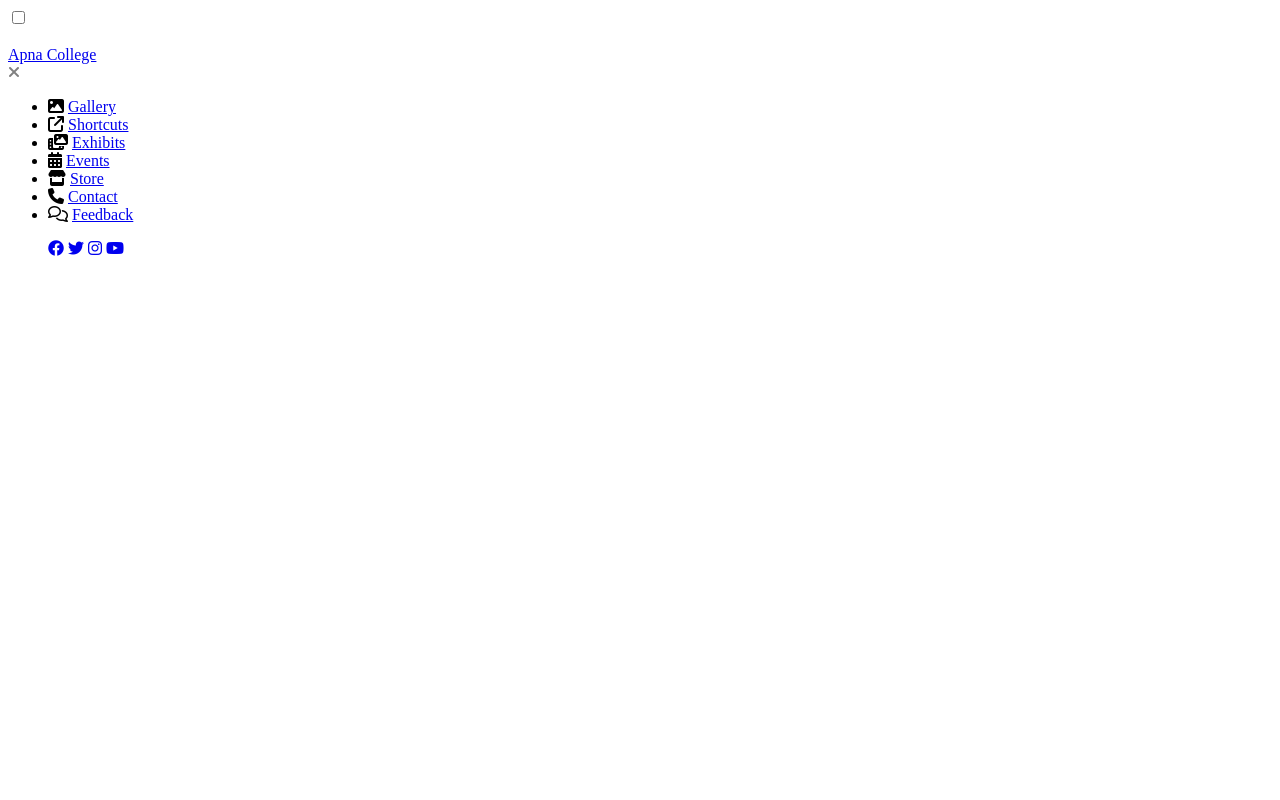
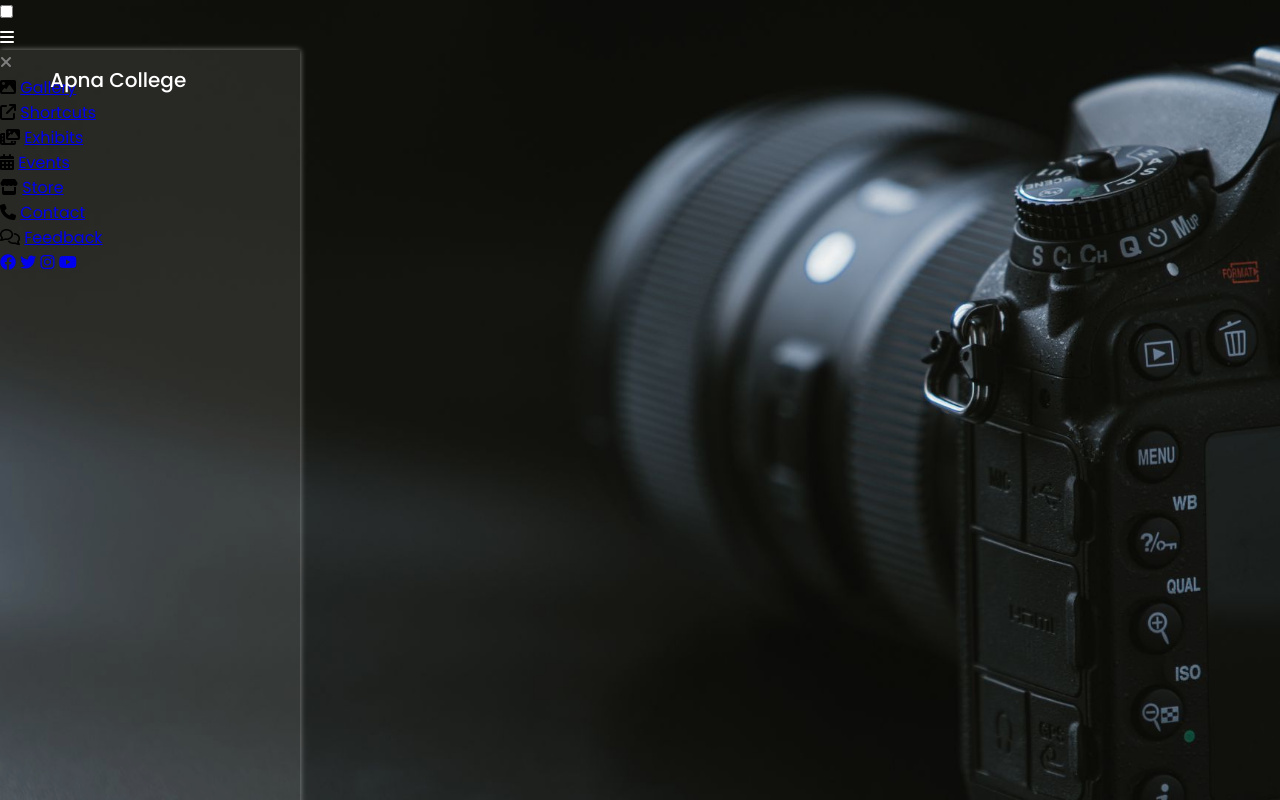
Before and after one commit to shivanisinghh3/Mini-Project-CSS, a plain HTML site: page index.html in a window 1280 px wide. Drawn offline with Linux system fonts and the light colour scheme.

Commit message:
Styled menu

```diff
--- a/index.html
+++ b/index.html
@@ -16,6 +16,7 @@
       rel="stylesheet"
       href="https://cdnjs.cloudflare.com/ajax/libs/font-awesome/6.4.0/css/all.min.css"
     />
+    <link rel="stylesheet" href="style.css"/>
   </head>
   <body>
     <div class="main_box">
--- a/style.css
+++ b/style.css
@@ -34,3 +34,19 @@
     line-height: 60px;
     box-shadow: 0 0 4px rgba(255, 255, 255, 0.5);
 }
+
+.sidebar_menu .logo a {
+    position: absolute;
+    left: 50px;
+    color: white;
+    text-decoration: none;
+    font-size: 20px;
+    font-weight: 500;
+}
+
+.sidebare_menu menu {
+    position: absolute;
+    width: 100px;
+    top: 80px;
+
+}
```
Also changed, not shown: photo.jpg (added).
